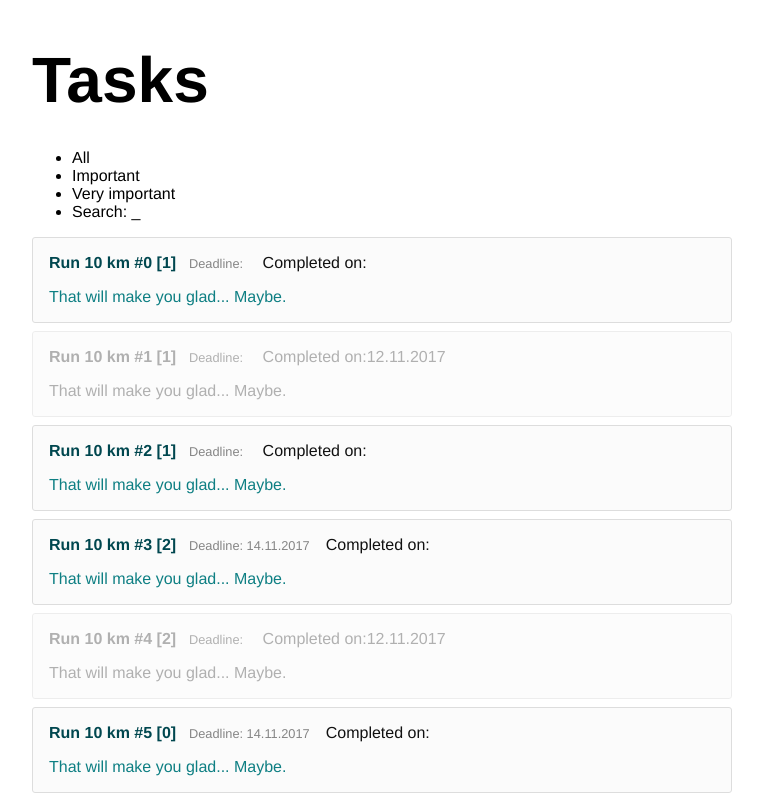
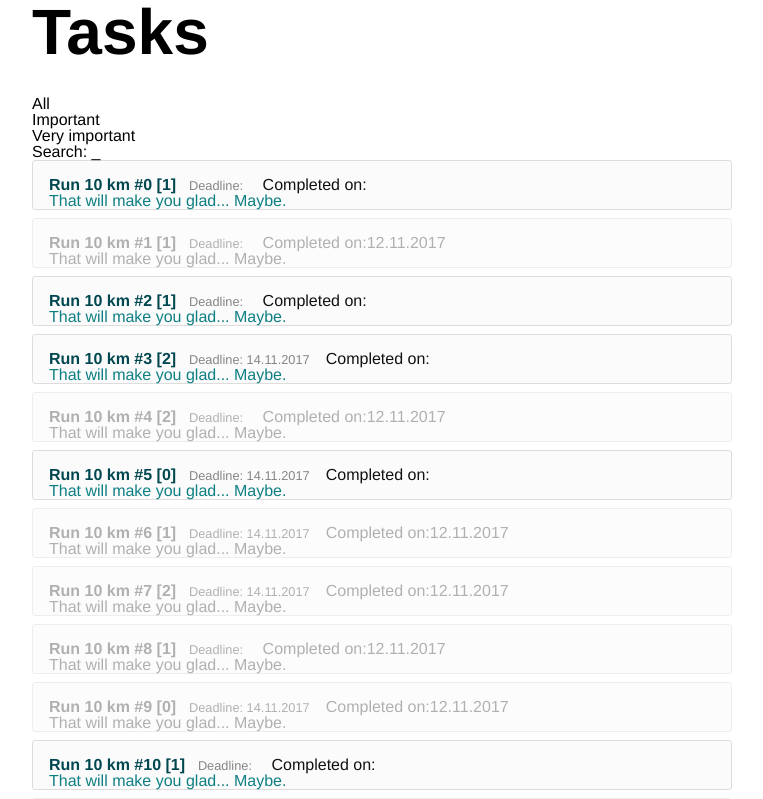
Before and after one commit to trial-trip/allmax-task-manager, a React app: page / in a window 1280 px wide. Shown: the top 799 px of the page, without its empty margins (258-1021 px from the left). Built offline with nearby package versions, Linux system fonts and the light colour scheme; the HTML template or start-up script is replaced by a standard one.

Commit message:
Updated appearance

```diff
--- a/src/index.js
+++ b/src/index.js
@@ -1,6 +1,7 @@
 // react
 import React from 'react'
 import { render } from 'react-dom'
+import reset from './reset.css'
 
 // compomemts
 import App from './components/App'
@@ -10,6 +11,6 @@
 document.body.appendChild(rootElement)
 
 render(
-    <App {...initialState}/>,
+  <App {...initialState} className={reset}/>,
   rootElement
 )
--- /dev/null
+++ b/src/reset.css
@@ -0,0 +1,48 @@
+/* http://meyerweb.com/eric/tools/css/reset/
+   v2.0 | 20110126
+   License: none (public domain)
+*/
+
+html, body, div, span, applet, object, iframe,
+h1, h2, h3, h4, h5, h6, p, blockquote, pre,
+a, abbr, acronym, address, big, cite, code,
+del, dfn, em, img, ins, kbd, q, s, samp,
+small, strike, strong, sub, sup, tt, var,
+b, u, i, center,
+dl, dt, dd, ol, ul, li,
+fieldset, form, label, legend,
+table, caption, tbody, tfoot, thead, tr, th, td,
+article, aside, canvas, details, embed,
+figure, figcaption, footer, header, hgroup,
+menu, nav, output, ruby, section, summary,
+time, mark, audio, video {
+	margin: 0;
+	padding: 0;
+	border: 0;
+	font-size: 100%;
+	font: inherit;
+	vertical-align: baseline;
+}
+/* HTML5 display-role reset for older browsers */
+article, aside, details, figcaption, figure,
+footer, header, hgroup, menu, nav, section {
+	display: block;
+}
+body {
+	line-height: 1;
+}
+ol, ul {
+	list-style: none;
+}
+blockquote, q {
+	quotes: none;
+}
+blockquote:before, blockquote:after,
+q:before, q:after {
+	content: '';
+	content: none;
+}
+table {
+	border-collapse: collapse;
+	border-spacing: 0;
+}
```
